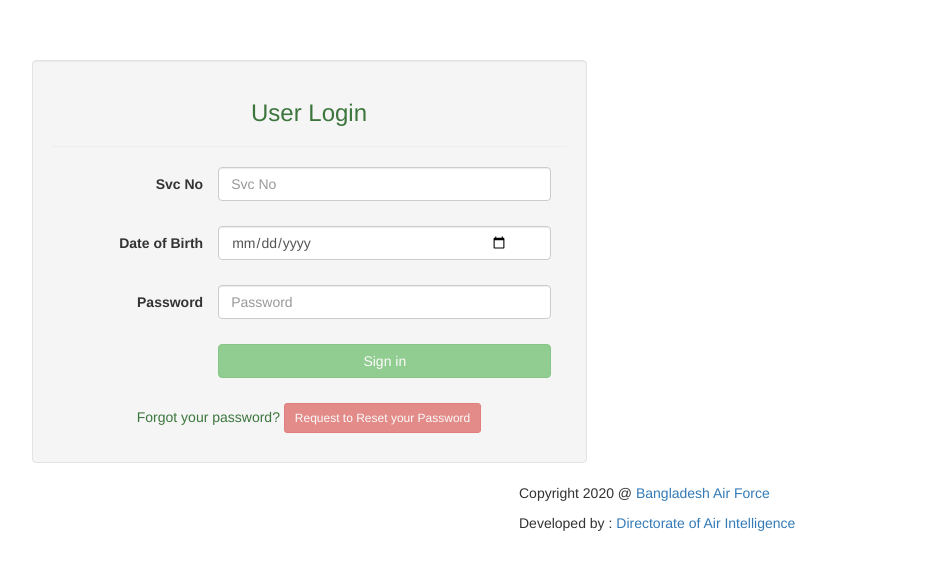
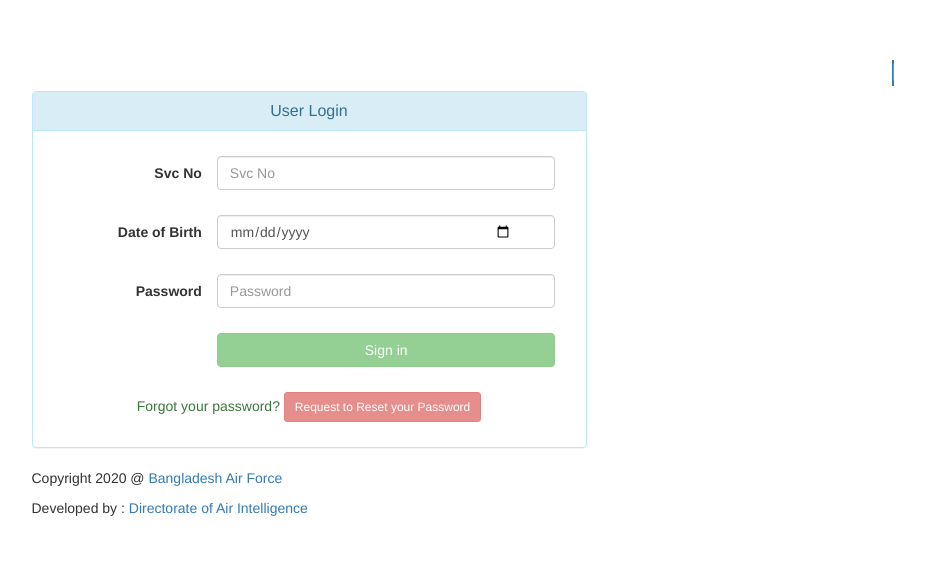
Before and after one commit to jahirbd350/dai_briefing_debriefing, a PHP site: page / in a window 1280 px wide. Shown: the top 570 px of the page, without its empty margins (331-1256 px from the left). Run offline with PHP 8.4, Linux system fonts and the light colour scheme.

Commit message:
Small changes

```diff
--- a/Briefing.php
+++ b/Briefing.php
@@ -30,7 +30,6 @@
         } else {
             die('User Check Error : ' . mysqli_error($this->link));
         }
-
     }
 
     public function selectAllUsers(){
--- a/admin/header.php
+++ b/admin/header.php
@@ -6,6 +6,7 @@
     <meta name="viewport" content="width=device-width, initial-scale=1">
     <title>Manage Briefing</title>
     <link href="../css/bootstrap.min.css" rel="stylesheet">
+    <link rel = "icon" href ="../icon.png" type = "image/x-icon">
     <meta http-equiv="refresh" content="300">
 </head>
 <body>
--- a/forms/f_header.php
+++ b/forms/f_header.php
@@ -7,6 +7,7 @@
     <meta name="viewport" content="width=device-width, initial-scale=1">
     <title>DAI Briefing/De-briefing</title>
     <link href="../css/bootstrap.min.css" rel="stylesheet">
+    <link rel = "icon" href ="../icon.png" type = "image/x-icon">
     <style>
         .required:after {
             content:" *";
--- a/index.php
+++ b/index.php
@@ -34,16 +34,41 @@
     <meta charset="utf-8">
     <meta http-equiv="X-UA-Compatible" content="IE=edge">
     <meta name="viewport" content="width=device-width, initial-scale=1">
-    <title>Login</title>
+    <title>DAI Briefing/De-Briefing</title>
     <link href="css/bootstrap.min.css" rel="stylesheet">
+    <link rel = "icon" href ="icon.png" type = "image/x-icon">
 </head>
+<style>
+    .left-panel {
+        height: 315px;
+        background: url(dai_logo.jpg);
+        background-repeat: no-repeat;
+        background-size: 555px 315px
+    }
+</style>
 <body>
 <div class="container" style="margin-top: 60px">
     <div class="row">
-        <div class="col-sm-6 col-sm-offset-3">
-            <div class="well">
-                <h3 class="text-center text-success">User Login</h3>
-                <hr/>
+        <!--<div class="col-md-6">
+            <div class="panel panel-info">
+                <div class="panel-heading">
+                    <h3 class="panel-title text-center text-primary">Welcome to Directorate of Air Intelligence</h3>
+                </div>
+                <div class="panel-body left-panel">
+                    <h2 class="text-center bg-primary" style="opacity: 0.6">
+                        If you can't login please contact<br>
+                        Dte AI @ 3050 or 01769993050
+                    </h2>
+                </div>
+            </div>
+        </div>-->
+        <marquee behavior="scroll" direction="left"><h3 style="display: inline" class="bg-primary">If you can't login please contact Dte AI @ 3050 or 01769993050</h3></marquee>
+        <div class="col-md-6 col-md-offset-3">
+            <div class="panel panel-info">
+                <div class="panel-heading">
+                    <h3 class="panel-title text-center text-primary">User Login</h3>
+                </div>
+                <div class="panel-body">
                     <h4 class="text-center text-danger bg-info"><?php echo $message; ?></h4>
                     <h4 class="text-center text-success bg-info">
                         <?php if (isset($_SESSION['message'])) {
@@ -92,6 +117,7 @@
                 </div>
             </div>
         </div>
+    </div>
 
     <!--<div class="row">
         <div class="col-sm-6 col-sm-offset-3">
@@ -104,9 +130,9 @@
     </div>-->
 
     <div class="row">
-        <div class="col-md-4 col-md-offset-8">
+        <div class="col-md-6 col-md-offset-3">
             <footer class='footer'>
-                <p>Copyright <?php echo date('Y');?> @ <a href="#">Bangladesh Air Force</a></p>
+                <p>Copyright <?php echo date('Y');?> @ <a href="http://www.baf.org" target="_blank">Bangladesh Air Force</a></p>
                 <p><span>Developed by : <a href="#">Directorate of Air Intelligence</a></span></p>
             </footer>
         </div>
--- a/super_admin/header_super_admin.php
+++ b/super_admin/header_super_admin.php
@@ -24,6 +24,7 @@
     <title>Manage Briefing</title>
     <link href="../css/bootstrap.min.css" rel="stylesheet">
     <meta http-equiv="refresh" content="300">
+    <link rel = "icon" href ="../icon.png" type = "image/x-icon">
 </head>
 <body>
 <div class="container-fluid">
```
Also changed, not shown: dai_logo.jpg (added), icon.png (added), 1 other file. Lines whose indentation alone changed are shown as unchanged.
